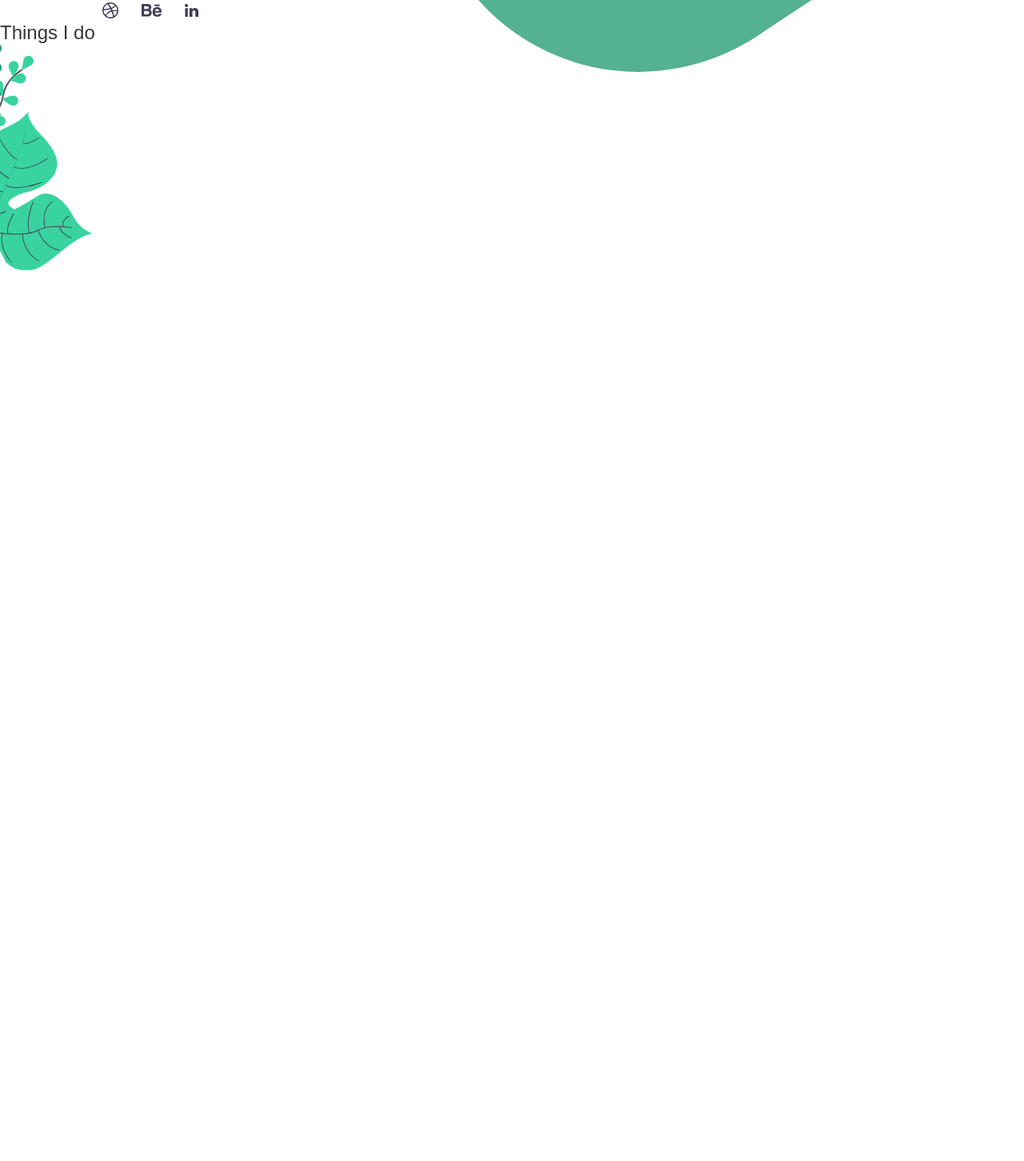
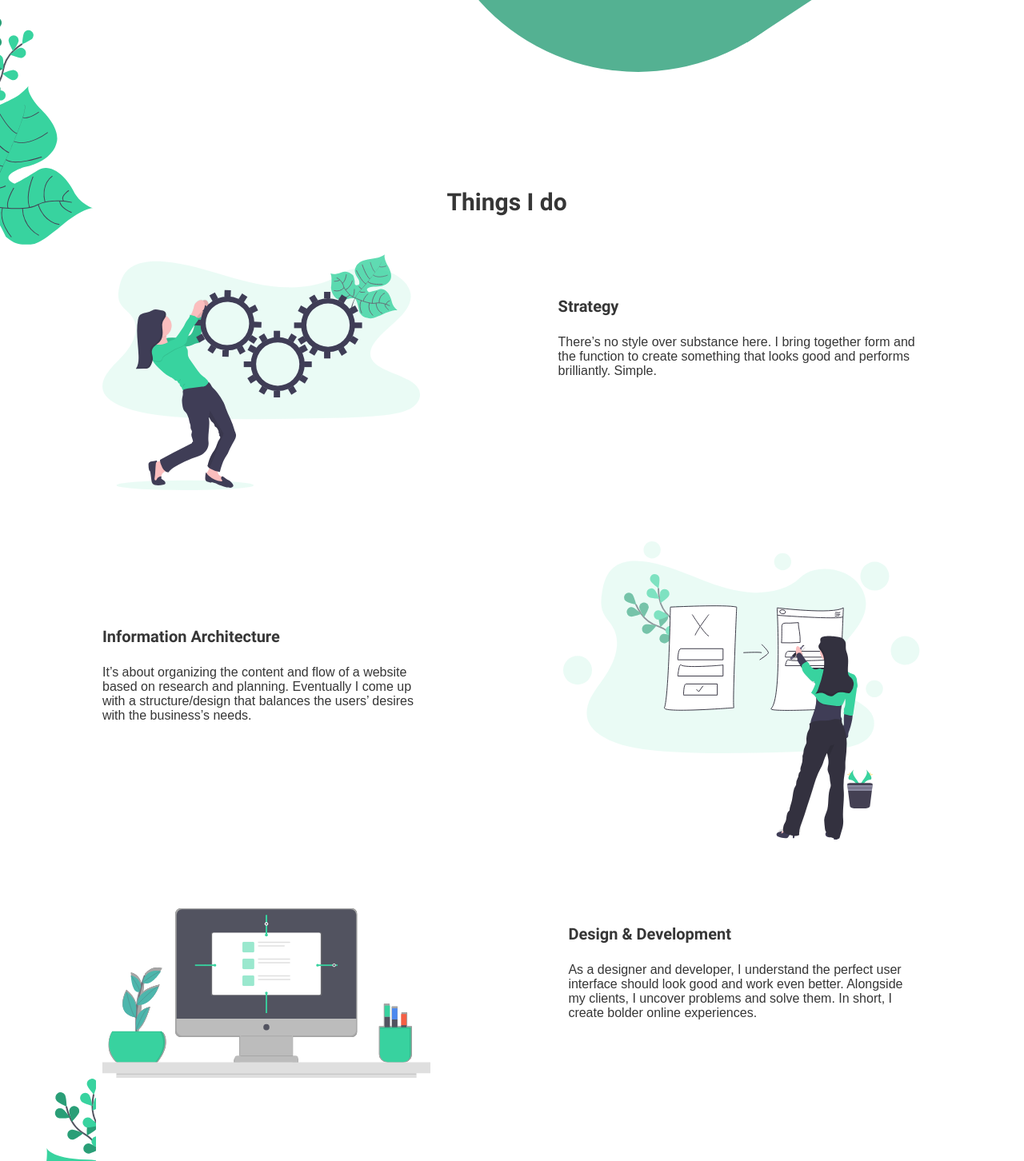
Before and after one commit to CDylan-source/integration_job, a plain HTML site: page index.html in a window 1280 px wide. Shown: the part 627-2079 px from the top of the page at 80% size. Before the commit the page ends 972 px from the top, so only its background shows below. Drawn offline with Linux system fonts and the light colour scheme; files whose address does not match are found by name.

Commit message:
Fin de la deuxième section

```diff
--- a/css/style.scss
+++ b/css/style.scss
@@ -95,7 +95,8 @@ header {
   position: relative;
   #intro-gauche {
     padding-top: 11rem;
-    max-width: 20vw;
+    width: 30vw;
+    padding-left: calc(21vw - 300px);
     h1 {
       font-family: "Roboto", sans-serif;
       font-size: 2.25rem;
@@ -106,6 +107,7 @@ header {
       font-size: 1.125rem;
       line-height: 2rem;
       margin-bottom: 2.5rem;
+      max-width: 300px;
     }
     button {
       background-color: #3f3d56;
@@ -119,7 +121,7 @@ header {
       border: none;
       margin-bottom: 4.9rem;
     }
-    ul{
+    ul {
       display: flex;
       width: 7.5rem;
       justify-content: space-between;
@@ -131,17 +133,86 @@ header {
     z-index: -1;
     top: 0;
     right: 0;
-    max-width: 60vw;
+    width: 60vw;
+    max-width: 800px;
     overflow: hidden;
   }
 }
 
 /* Placement de la première illustration */
-#illu-gauche{
+#illu-gauche {
   position: relative;
   z-index: -1;
-  img{
+  img {
     position: absolute;
     top: 1.75rem;
   }
 }
+
+/* Style de la deuxième section */
+#things_i_do {
+  padding-top: 15rem;
+  padding-left: 10vw;
+  padding-right: 11vw;
+  h2 {
+    font-family: "Roboto", sans-serif;
+    font-size: 1.875rem;
+    text-align: center;
+    margin-bottom: 3rem;
+  }
+  div {
+    display: flex;
+    justify-content: space-between;
+    gap: 13.5vw;
+    width: 80vw;
+    max-width: 1080px;
+    margin-left: auto;
+    margin-right: auto;
+    article {
+      h3 {
+        font-family: "Roboto", sans-serif;
+        font-size: 1.25rem;
+        line-height: 1.5rem;
+        margin-bottom: 1.5rem;
+      }
+    }
+  }
+}
+
+#things_i_do > div:nth-of-type(1) {
+  margin-bottom: 4rem;
+  img {
+    width: 31vw;
+    max-width: 430px;
+  }
+  article {
+    padding-top: 3.3rem;
+  }
+}
+
+#things_i_do > div:nth-of-type(2) {
+  margin-bottom: 5.4rem;
+  img {
+    width: 35vw;
+    max-width: 470px;
+  }
+  article {
+    padding-top: 6.7rem;
+  }
+}
+  #things_i_do > div:nth-of-type(3) {
+    img {
+      width: 32vw;
+      max-width: 443px;
+    }
+    article {
+      padding-top: 1.25rem;
+    }
+  }
+
+#things_i_do>img{
+  position: relative;
+  z-index: -1;
+  top: -50px;
+  right: 0;
+}
--- a/index.html
+++ b/index.html
@@ -71,8 +71,58 @@
       <!-- Début de la deuxième section -->
       <section id="things_i_do">
         <h2>Things I do</h2>
-        <article></article>
+        <div>
+          <img
+            src="elements/illustration1.svg"
+            alt="Un dessin minimaliste qui représente Lisa faisant des réglages"
+          />
+          <article>
+            <h3>Strategy</h3>
+            <p>
+              There’s no style over substance here. I bring together form and
+              the function to create something that looks good and performs
+              brilliantly. Simple.
+            </p>
+          </article>
+        </div>
+        <div>
+          <article>
+            <h3>Information Architecture</h3>
+            <p>
+              It’s about organizing the content and flow of a website based on
+              research and planning. Eventually I come up with a
+              structure/design that balances the users’ desires with the
+              business’s needs.
+            </p>
+          </article>
+          <img
+            src="elements/illustration2.svg"
+            alt="Un dessin minimaliste qui représente Lisa organisant des éléments"
+          />
+        </div>
+        <div>
+          <img
+            src="elements/illustration3.svg"
+            alt="Un dessin minimaliste qui représente un ordinateur sur lequel est ouvert un programme de design"
+          />
+          <article>
+            <h3>Design & Development</h3>
+            <p>
+              As a designer and developer, I understand the perfect user
+              interface should look good and work even better. Alongside my
+              clients, I uncover problems and solve them. In short, I create
+              bolder online experiences.
+            </p>
+          </article>
+        </div>
       </section>
+      <!-- Ajout d'une illustration juste avant le début de la troisième section -->
+      <div id="illu-droite">
+        <img
+          src="elements/big-right-leave.svg"
+          alt="Une illustration de feuilles"
+        />
+      </div>
     </main>
   </body>
 </html>
```
Also changed, not shown: css/style.css, 1 other file.
